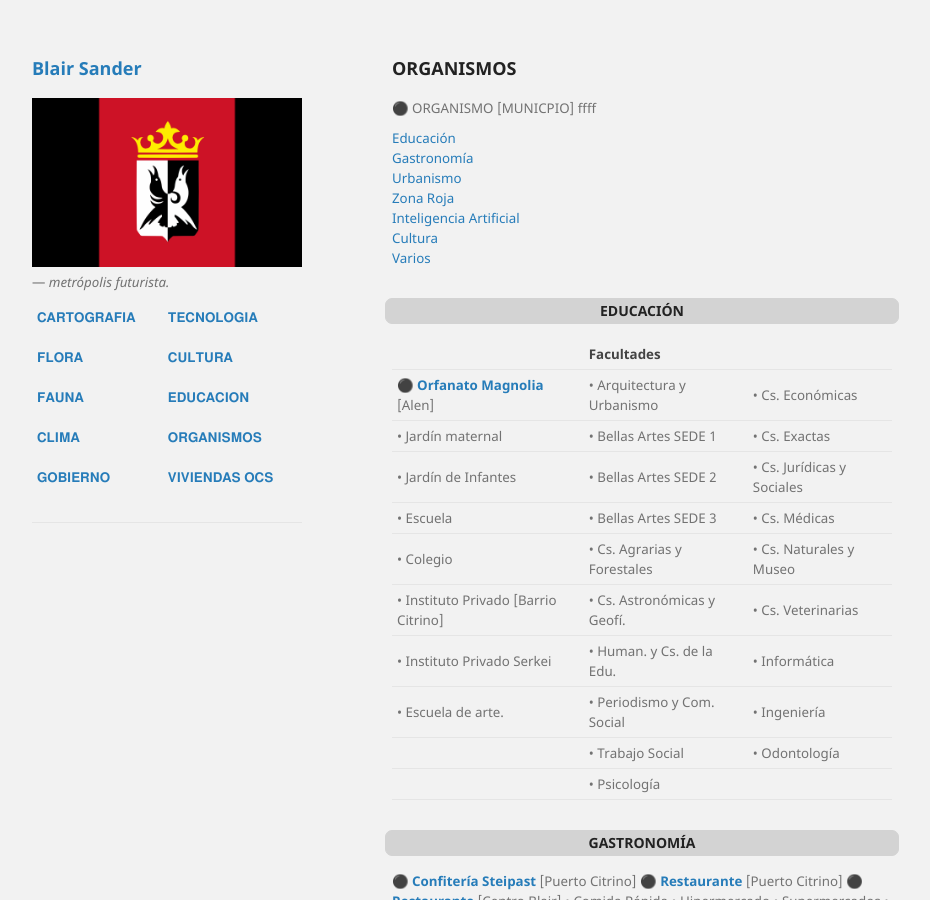
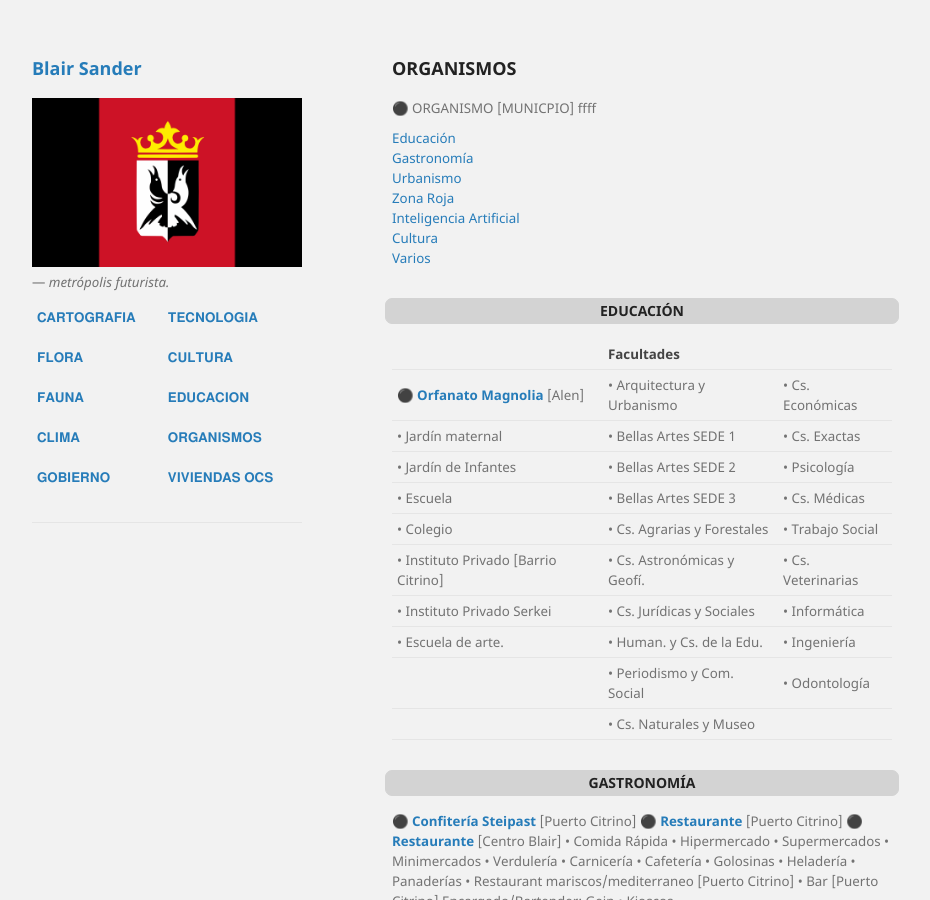
Before and after one commit to BlairSander/ciudad, a Jekyll site: the page built from organismos.md, in a window 1280 px wide and 900 px high. Shown: the whole window, without its empty margins (178-1108 px from the left). Built offline with Jekyll 4.4.1, drawn with Linux system fonts in a browser that asks for light colours; our own code applies the rules of GitHub Pages for plain Markdown files.

```diff
--- a/organismos.md
+++ b/organismos.md
@@ -20,14 +20,18 @@ layout: default
 |--|--|--|
 |**[⚫ Orfanato Magnolia](https://blairsander.github.io/ciudad/orfanato.html)** [Alen]|• Arquitectura y Urbanismo|• Cs. Económicas|
 |• Jardín maternal|• Bellas Artes SEDE 1|• Cs. Exactas|
-|• Jardín de Infantes|• Bellas Artes SEDE 2|• Cs. Jurídicas y Sociales|
+|• Jardín de Infantes|• Bellas Artes SEDE 2|• Psicología|
 |• Escuela|• Bellas Artes SEDE 3|• Cs. Médicas|
-|• Colegio|• Cs. Agrarias y Forestales|• Cs. Naturales y Museo|
+|• Colegio|• Cs. Agrarias y Forestales|• Trabajo Social|
 |• Instituto Privado [Barrio Citrino]|• Cs. Astronómicas y Geofí.|• Cs. Veterinarias|
-|• Instituto Privado Serkei|• Human. y Cs. de la Edu.|• Informática|
-|• Escuela de arte.|• Periodismo y Com. Social|• Ingeniería|
-||• Trabajo Social|• Odontología|
-||• Psicología||
+|• Instituto Privado Serkei|• Cs. Jurídicas y Sociales|• Informática|
+|• Escuela de arte.|• Human. y Cs. de la Edu.|• Ingeniería|
+||• Periodismo y Com. Social|• Odontología|
+||• Cs. Naturales y Museo||
+
+
+
+
 
 ## GASTRONOMÍA
 **[⚫ Confitería Steipast](https://blairsander.github.io/ciudad/steipast.html)** [Puerto Citrino] **[⚫ Restaurante](https://blairsander.github.io/ciudad/restaurantedemi.html)** [Puerto Citrino] **[⚫ Restaurante](https://blairsander.github.io/ciudad/restauranteremi.html)** [Centro Blair] • Comida Rápida • Hipermercado • Supermercados • Minimercados • Verdulería • Carnicería • Cafetería • Golosinas • Heladería • Panaderías • Restaurant mariscos/mediterraneo [Puerto Citrino] • Bar [Puerto Citrino] Encargado/Bartender: Gein • Kioscos
```
